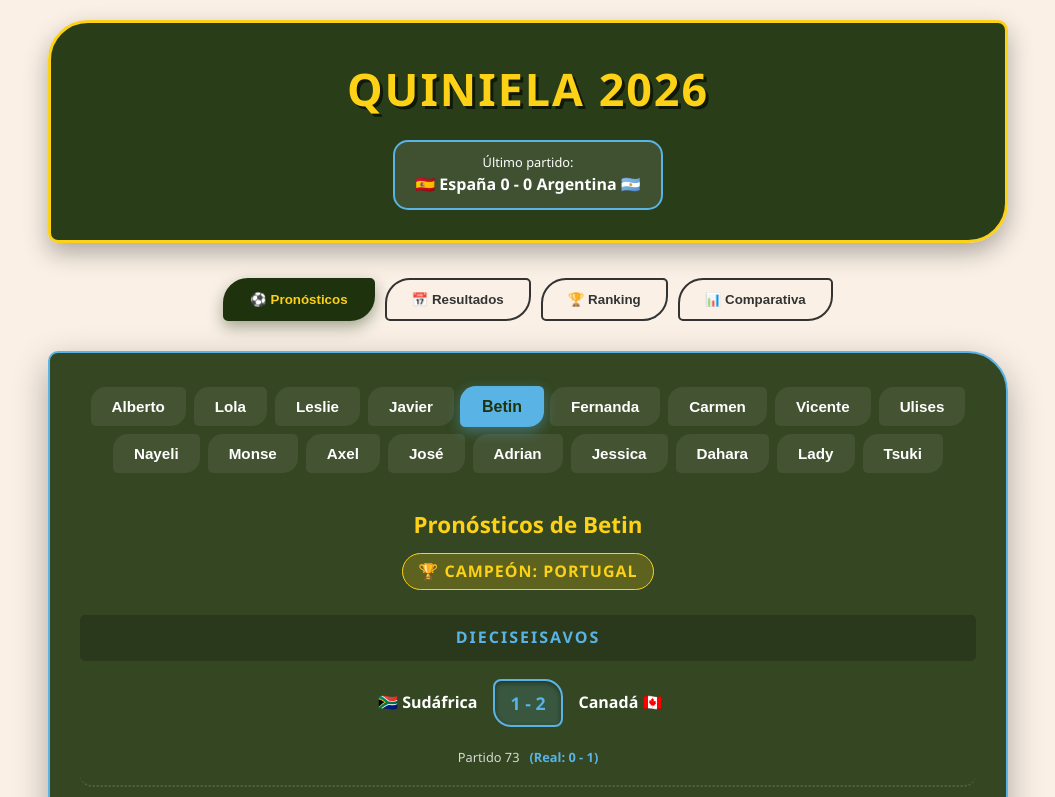
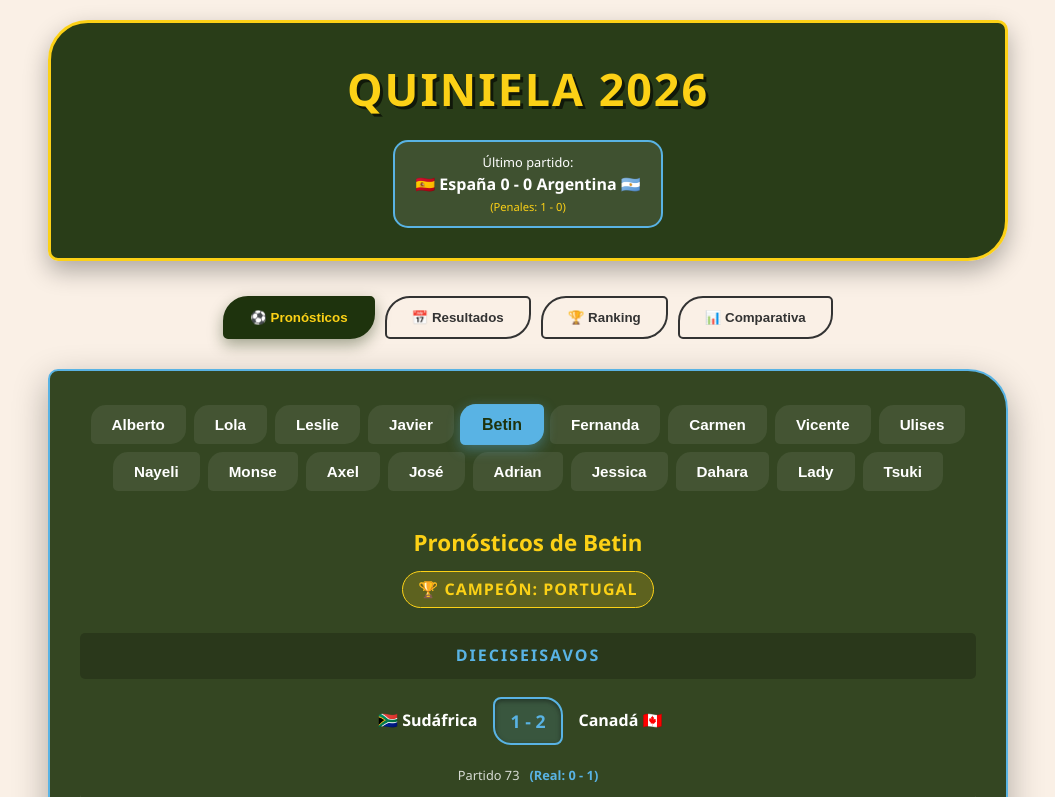
Before and after one commit to alberto88vala-dev/quiniela-mundial-2026, a React (Vite) app: page / in a window 1280 px wide. Shown: the top 797 px of the page, without its empty margins (112-1167 px from the left). Built offline with nearby package versions, Linux system fonts and the light colour scheme.

Commit message:
nuevo resultado

```diff
--- a/src/pages/QuinielaManual.jsx
+++ b/src/pages/QuinielaManual.jsx
@@ -37,7 +37,7 @@ export default function QuinielaManual() {
     101: { regular: "0 - 2" }, // G-97 vs G-98
     102: { regular: "1 - 2" }, // G-99 vs G-100
     103 : { regular: "4 - 6" }, // P-101 vs P-102
-    104 : { regular: "0 - 0" }, // G-101 vs G-102
+    104 : { regular: "0 - 0", penales: "1 - 0" }, // G-101 vs G-102
 
 
 
```
